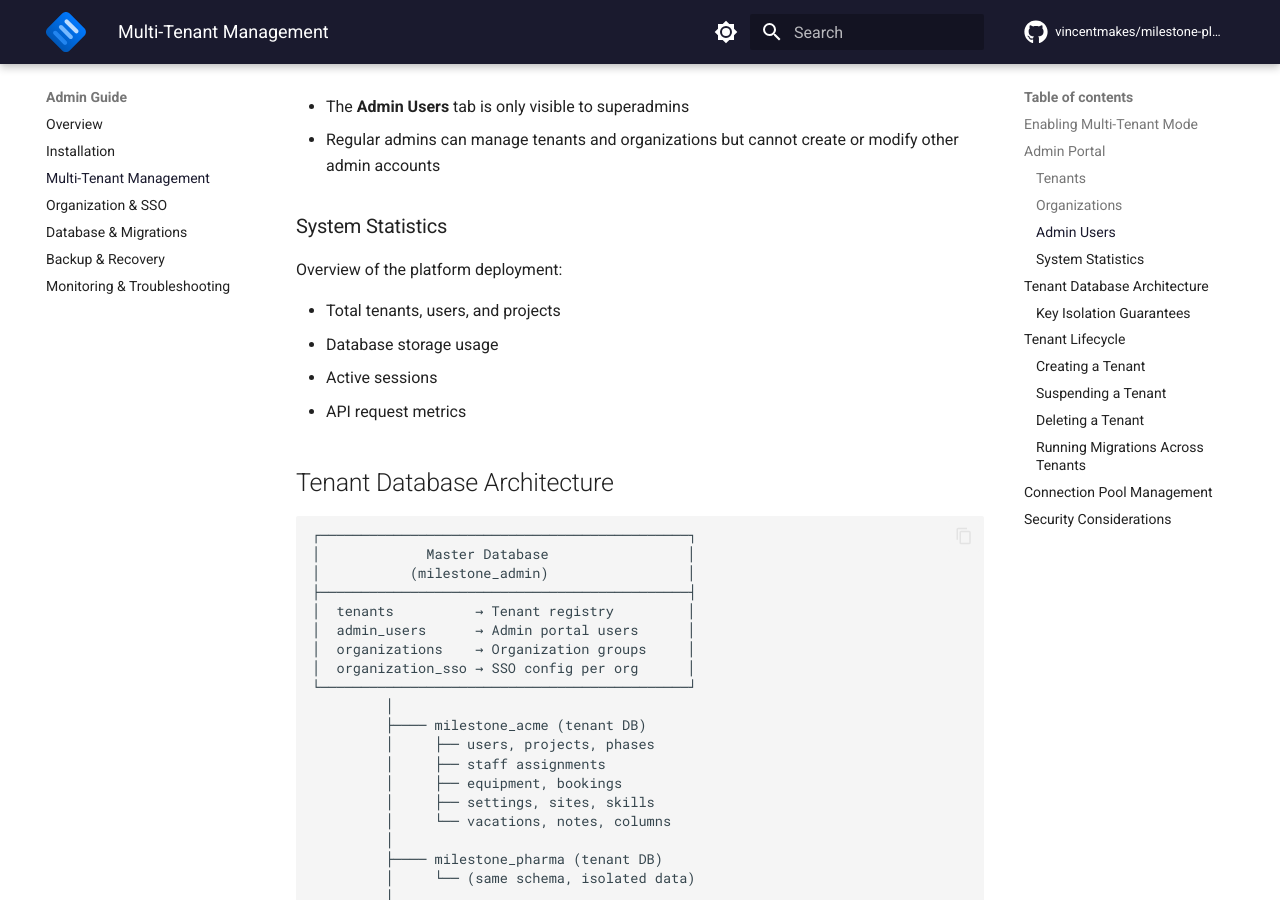
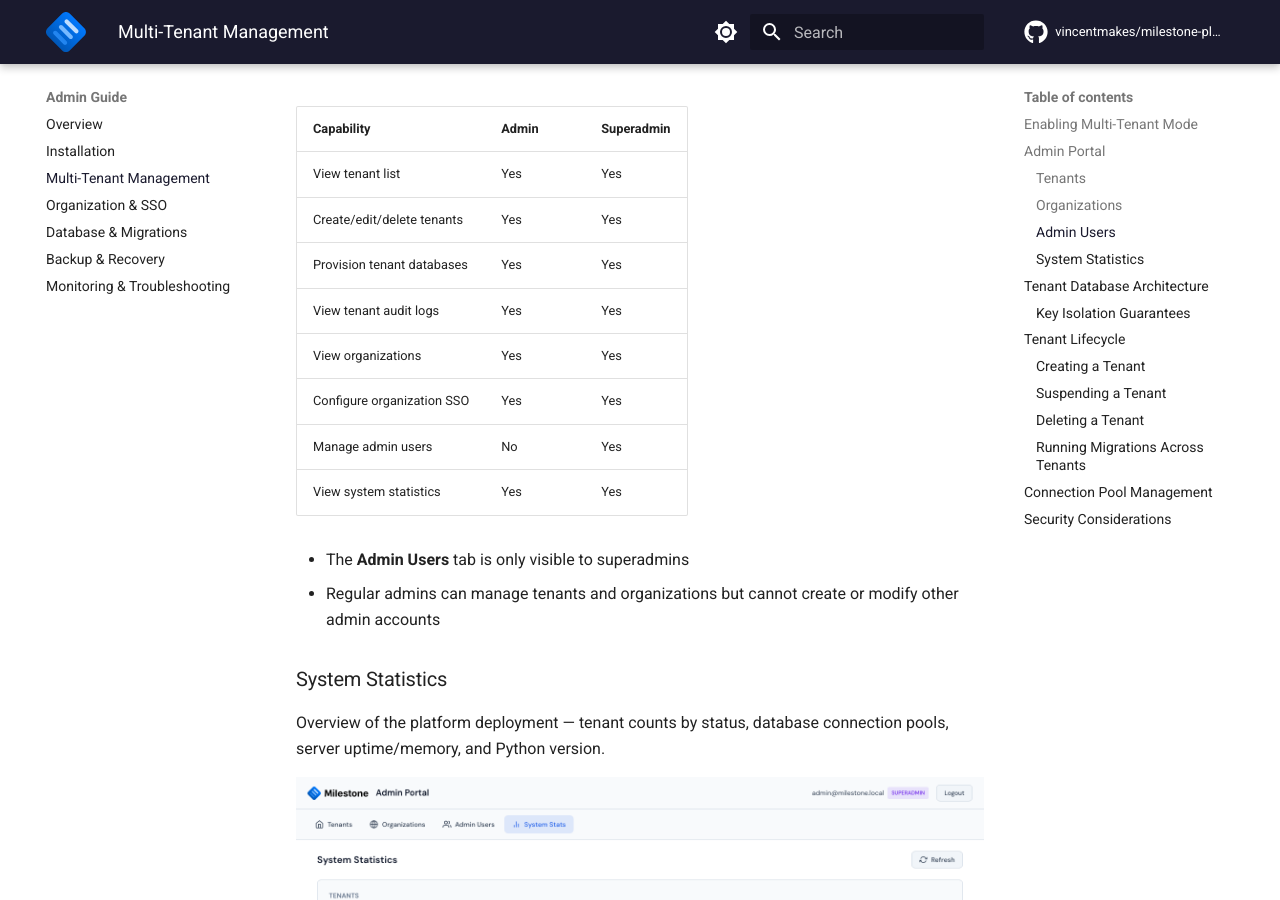
Before and after one commit to vincentmakes/milestone-planner, an MkDocs documentation site: the page built from docs/admin-guide/multi-tenant.md, in a window 1280 px wide and 900 px high, scrolled down 2981 px. Built offline with MkDocs 1.6.1 and Material for MkDocs 9.7.7, drawn with Linux system fonts in a browser that asks for light colours; comment, search, counter and statistics services are not loaded.

Commit message:
Expand screenshot coverage across user and admin guides
Adds 12 additional Playwright captures so each user-guide page lands
with a concrete picture of the feature it describes — Edit Project,
Custom Columns Manager, Import Project, Settings, Manage Sites,
Manage Users, Skills Management, Predefined Phases, Manage Equipment,
What-If active state, Admin Users, and System Stats. The earlier set
was too sparse to actually illustrate the guides.

Co-Authored-By: Claude Opus 4.7 (1M context) <noreply@anthropic.com>

```diff
--- a/docs/admin-guide/multi-tenant.md
+++ b/docs/admin-guide/multi-tenant.md
@@ -74,6 +74,8 @@ Organizations group related tenants and share SSO configuration.
 
 Admin users have access to the admin portal (separate from tenant application users).
 
+![Admin Portal — Admin Users tab](../assets/screenshots/admin-users.png){ loading=lazy }
+
 | Capability | Admin | Superadmin |
 |-----------|-------|------------|
 | View tenant list | Yes | Yes |
@@ -90,12 +92,9 @@ Admin users have access to the admin portal (separate from tenant application us
 
 ### System Statistics
 
-Overview of the platform deployment:
+Overview of the platform deployment — tenant counts by status, database connection pools, server uptime/memory, and Python version.
 
-- Total tenants, users, and projects
-- Database storage usage
-- Active sessions
-- API request metrics
+![Admin Portal — System Stats tab with tenant, connection-pool, and server panels](../assets/screenshots/admin-stats.png){ loading=lazy }
 
 ## Tenant Database Architecture
 
```
Also changed, not shown: docs/user-guide/equipment-booking.md (+2 -0 lines), docs/user-guide/gantt-charts.md (+4 -0 lines), docs/user-guide/import-export.md (+4 -0 lines), docs/user-guide/settings.md (+10 -0 lines), docs/user-guide/what-if-planning.md (+2 -0 lines), docs/assets/screenshots/admin-stats.png (added), docs/assets/screenshots/admin-users.png (added), docs/assets/screenshots/cross-site.png, docs/assets/screenshots/custom-columns.png (added), docs/assets/screenshots/import-modal.png (added), docs/assets/screenshots/manage-equipment.png (added), docs/assets/screenshots/manage-sites.png (added), docs/assets/screenshots/manage-users.png (added), docs/assets/screenshots/predefined-phases.png (added), 4 more files.
